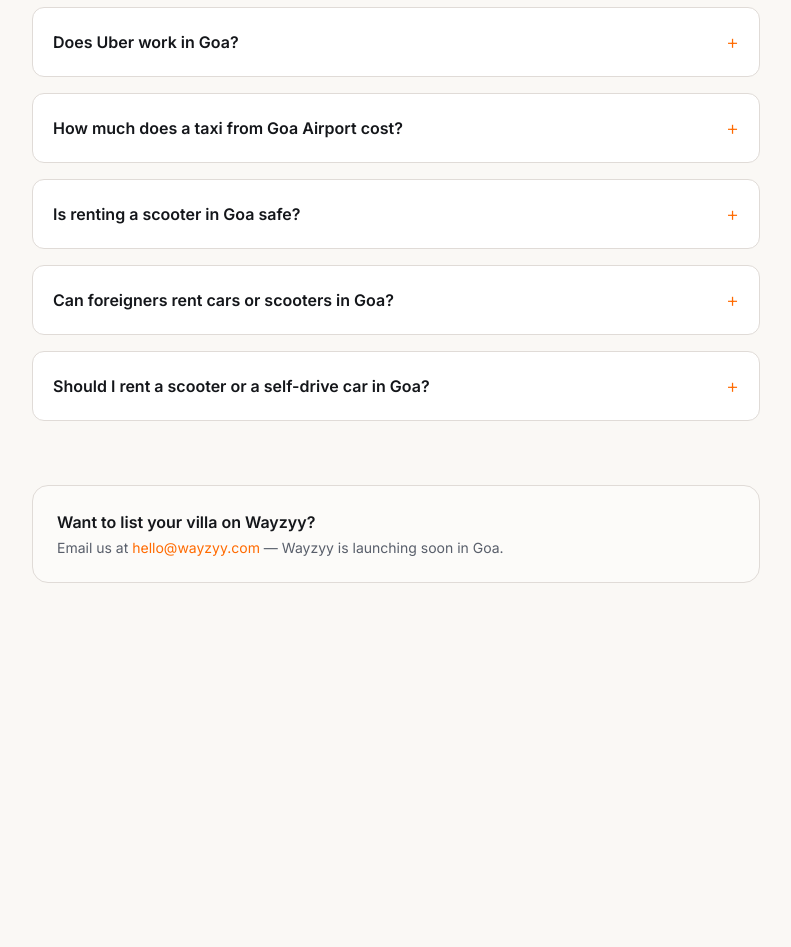
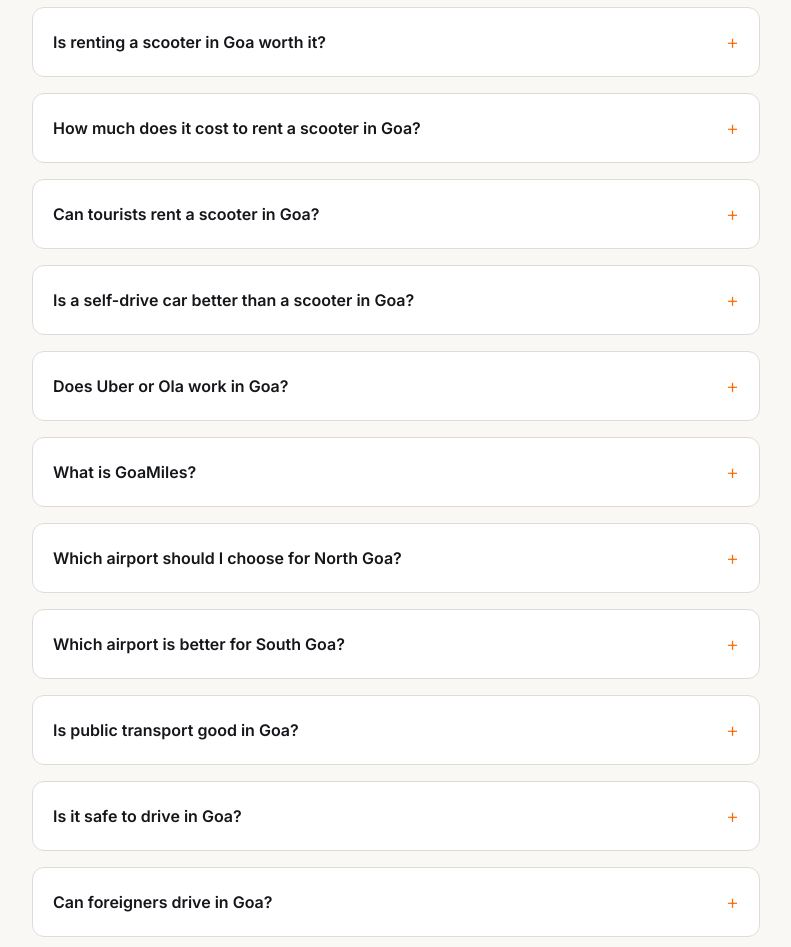
Before and after one commit to wayzyy-project/wayzyy-site, a React (Vite) app: page /blog/goa-transport-guide in a window 1280 px wide. Shown: the part 6805-7752 px from the top of the page, without its empty margins (244-1035 px from the left). Before the commit the page ends 7452 px from the top, so only its background shows below. Built offline with nearby package versions, Linux system fonts and the light colour scheme.

Commit message:
seo: update Goa Transport Guide page with the new 12 keyword-optimized FAQ items and structured schema scripts

```diff
--- a/src/pages/blog/GoaTransportGuide.tsx
+++ b/src/pages/blog/GoaTransportGuide.tsx
@@ -12,42 +12,98 @@ const faqJsonLd = {
   mainEntity: [
     {
       "@type": "Question",
-      "name": "Does Uber work in Goa?",
+      "name": "Is renting a scooter in Goa worth it?",
       "acceptedAnswer": {
         "@type": "Answer",
-        "text": "No, standard Uber and Ola rides do not operate in Goa. Instead, you can book government-backed app taxis via GoaMiles or use local prepaid taxi counters at Dabolim or Mopa airports."
+        "text": "Yes, for most solo travellers and couples, renting a scooter is the most convenient way to explore Goa. It's affordable, easy to park and gives you the flexibility to visit beaches, cafés and smaller villages at your own pace."
       }
     },
     {
       "@type": "Question",
-      "name": "How much does a taxi from Goa Airport cost?",
+      "name": "How much does it cost to rent a scooter in Goa?",
       "acceptedAnswer": {
         "@type": "Answer",
-        "text": "Taxi fares vary depending on the airport. A taxi from the newer Mopa Airport (GOX) to North Goa tourist spots like Anjuna or Assagao typically costs around ₹1,500 to ₹2,000, while a taxi to South Goa can cost up to ₹3,500."
+        "text": "Scooter rental prices usually depend on the season, rental duration and vehicle model. Daily rates are generally lower for longer bookings, while peak tourist months often see higher prices than the monsoon season."
       }
     },
     {
       "@type": "Question",
-      "name": "Is renting a scooter in Goa safe?",
+      "name": "Can tourists rent a scooter in Goa?",
       "acceptedAnswer": {
         "@type": "Answer",
-        "text": "Yes, renting a scooter is safe if you drive defensively, wear a helmet (both rider and pillion are legally required to do so), and possess a valid driving license. Avoid riding long distances during heavy monsoon showers."
+        "text": "Yes. Indian and international tourists can rent scooters in Goa, provided they carry a valid driving licence. International visitors should also check whether they require an International Driving Permit based on their country of residence."
       }
     },
     {
       "@type": "Question",
-      "name": "Can foreigners rent cars or scooters in Goa?",
+      "name": "Is a self-drive car better than a scooter in Goa?",
       "acceptedAnswer": {
         "@type": "Answer",
-        "text": "Yes, foreigners can rent vehicles in Goa. They must present a valid International Driving Permit (IDP) along with their national driving license and passport."
+        "text": "A self-drive car is often a better choice for families, groups, monsoon travel and longer road trips across North and South Goa. Scooters remain the preferred option for shorter distances and flexible sightseeing."
       }
     },
     {
       "@type": "Question",
-      "name": "Should I rent a scooter or a self-drive car in Goa?",
+      "name": "Does Uber or Ola work in Goa?",
       "acceptedAnswer": {
         "@type": "Answer",
-        "text": "Choose a scooter if you are traveling solo or as a couple, want maximum flexibility, and are staying local in North Goa. Choose a self-drive car if you are traveling with family/children, carrying luggage, or planning long trips between North and South Goa."
+        "text": "Uber and Ola do not operate in Goa in the same way they do in most Indian cities. Travellers generally rely on GoaMiles, prepaid airport taxis, private taxi operators or rented vehicles for transportation."
+      }
+    },
+    {
+      "@type": "Question",
+      "name": "What is GoaMiles?",
+      "acceptedAnswer": {
+        "@type": "Answer",
+        "text": "GoaMiles is Goa's app-based taxi service that allows travellers to book taxis through a mobile application with transparent pricing and digital payments."
+      }
+    },
+    {
+      "@type": "Question",
+      "name": "Which airport should I choose for North Goa?",
+      "acceptedAnswer": {
+        "@type": "Answer",
+        "text": "Mopa International Airport (GOX) is generally the better option for travellers staying in North Goa, including areas like Morjim, Vagator, Anjuna, Candolim and Assagao."
+      }
+    },
+    {
+      "@type": "Question",
+      "name": "Which airport is better for South Goa?",
+      "acceptedAnswer": {
+        "@type": "Answer",
+        "text": "Dabolim Airport (GOI) is usually the most convenient airport for travellers heading to Palolem, Agonda, Colva, Benaulim and other parts of South Goa."
+      }
+    },
+    {
+      "@type": "Question",
+      "name": "Is public transport good in Goa?",
+      "acceptedAnswer": {
+        "@type": "Answer",
+        "text": "Goa's public buses are an economical way to travel between major towns such as Panjim, Mapusa, Margao and Vasco. They're best suited for budget travellers, while scooters, self-drive cars and taxis provide greater flexibility for sightseeing."
+      }
+    },
+    {
+      "@type": "Question",
+      "name": "Is it safe to drive in Goa?",
+      "acceptedAnswer": {
+        "@type": "Answer",
+        "text": "Driving in Goa is generally safe if you follow traffic rules, wear a helmet while riding a scooter and drive carefully on narrow village roads. Extra caution is recommended during the monsoon when heavy rain can reduce visibility and make roads slippery."
+      }
+    },
+    {
+      "@type": "Question",
+      "name": "Can foreigners drive in Goa?",
+      "acceptedAnswer": {
+        "@type": "Answer",
+        "text": "Yes, foreign visitors can drive in Goa if they carry a valid driving licence and, where required, an International Driving Permit. Rental companies may also request passport and visa details during the booking process."
+      }
+    },
+    {
+      "@type": "Question",
+      "name": "What is the cheapest way to travel around Goa?",
+      "acceptedAnswer": {
+        "@type": "Answer",
+        "text": "For most travellers, public buses are the cheapest mode of transport. However, if you're planning to explore multiple beaches and attractions in a day, renting a scooter often offers the best balance between cost, flexibility and convenience."
       }
     }
   ]
```
